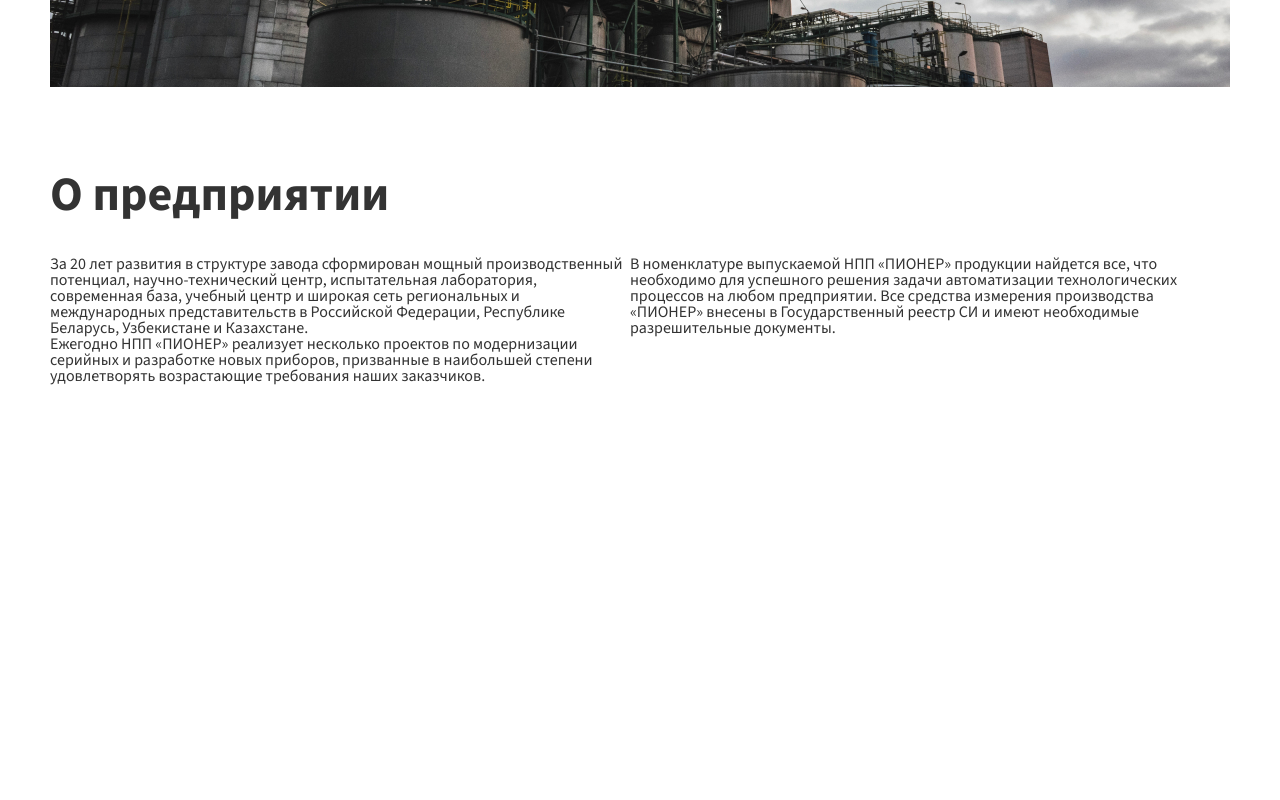
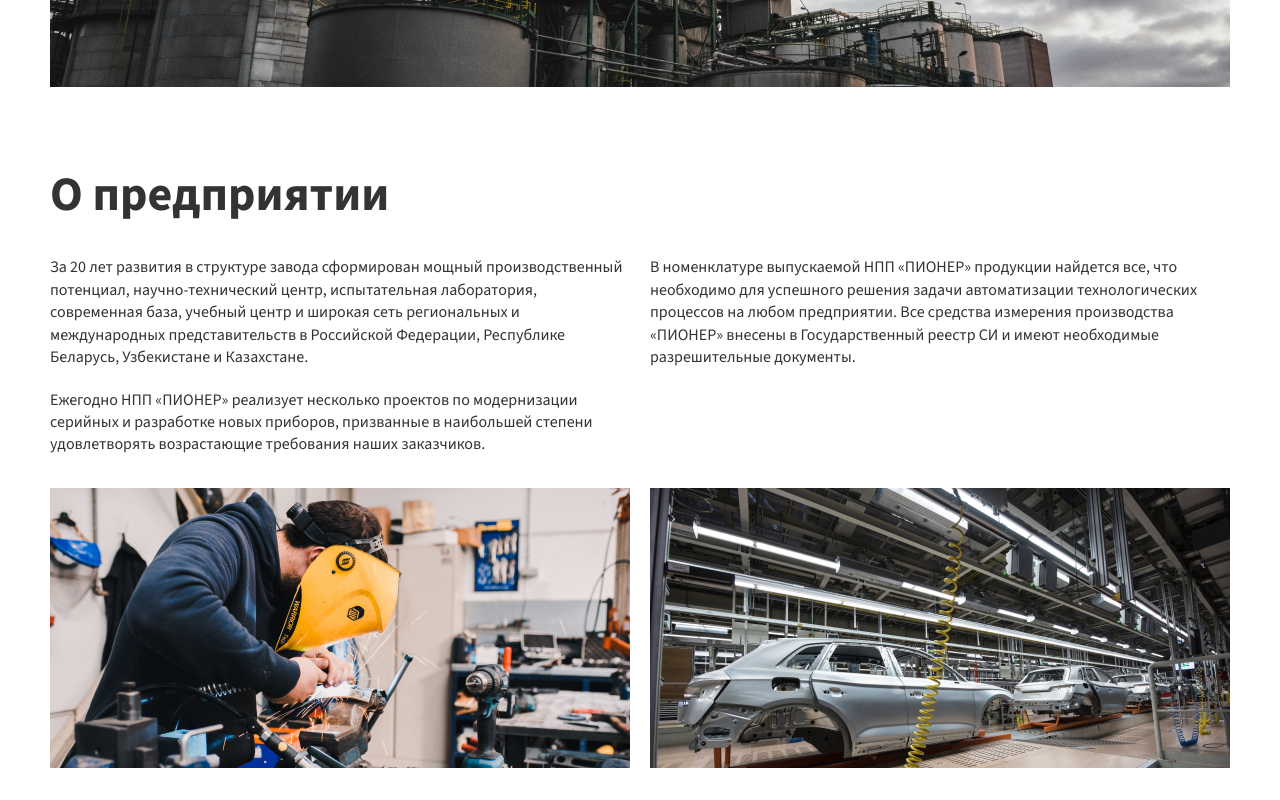
Before and after one commit to kamilories/verstka-pioner, a plain HTML site: page index.html in a window 1280 px wide. Shown: the part 716-1516 px from the top of the page. Before the commit the page ends 1103 px from the top, so only its background shows below. Drawn offline with Linux system fonts and the light colour scheme.

Commit message:
завершен блок о предприятии

```diff
--- a/css/style.css
+++ b/css/style.css
@@ -152,11 +152,22 @@
   .hero,.about{
     padding-top: 80px;
   }
-  .about-texts{
-    display:flex;
-    flex-wrap: wrap;
+  .about_grid {
+    display: grid;
+    gap: 20px; /* Расстояние между блоками */
+    grid-template-columns: repeat(2, 1fr); /* Два столбца одинаковой ширины */
+    padding-bottom: 32px;
+  }
 
-  }
-  .about-text{
+  .about_text{
+    font-size: 16px;
+    line-height: 22.4px;
+    text-align: left;
+    font-weight: 400;
     max-width: 580px;
   }
+
+
+  .about_image{
+    max-width: 580px;
+  }
--- a/index.html
+++ b/index.html
@@ -85,30 +85,40 @@
             <section class="hero">
                 <div class="text_hero">
                     <h1 class="main_title">Российский завод силовых машин</h1>
-                    <p class="hero_main_text">научно-производственное предприятие, занимающееся разработкой и производством силовых
+                    <p class="hero_main_text">научно-производственное предприятие, занимающееся разработкой и
+                        производством силовых
                         машин.</p>
                 </div>
                 <img src="img/hero-image.jpg" alt="Завод" class="hero-iamge">
             </section>
             <section class="about">
                 <h2 class="second_title">О предприятии</h2>
-                <div class="about-texts">
-                    <p class="about-text">За 20 лет развития в структуре завода сформирован мощный производственный потенциал,
-                        научно-технический центр,
-                        испытательная лаборатория, современная база, учебный центр и широкая сеть региональных и
-                        международных
-                        представительств в Российской Федерации, Республике Беларусь, Узбекистане и Казахстане.</p>
-                    <p class="about-text">В номенклатуре выпускаемой НПП «ПИОНЕР» продукции найдется все, что необходимо для успешного
+                <div class="about_grid">
+                    <p class="about_text">За 20 лет развития в структуре завода сформирован мощный производственный
+                        потенциал,
+                        научно-технический центр, испытательная лаборатория, современная база, учебный центр и
+                        широкая сеть региональных и
+                        международных представительств в Российской Федерации, Республике Беларусь, Узбекистане и
+                        Казахстане.</p>
+
+                    <p class="about_text">В номенклатуре выпускаемой НПП «ПИОНЕР» продукции найдется все, что
+                        необходимо для успешного
                         решения
                         задачи
-                        автоматизации технологических процессов на любом предприятии. Все средства измерения производства
+                        автоматизации технологических процессов на любом предприятии. Все средства измерения
+                        производства
                         «ПИОНЕР»
                         внесены в Государственный реестр СИ и имеют необходимые разрешительные документы.</p>
-                    <p class="about-text">Ежегодно НПП «ПИОНЕР» реализует несколько проектов по модернизации серийных и разработке новых
-                        приборов,
+
+                    <p class="about_text">Ежегодно НПП «ПИОНЕР» реализует несколько проектов по модернизации
+                        серийных и разработке новых приборов,
                         призванные в наибольшей степени удовлетворять возрастающие требования наших заказчиков.</p>
                 </div>
-                </section>
+                <div class="about_grid">
+                    <img src="./img/aurelien-romain-DB_q6rPFnBM-unsplash 1.jpg" alt="о предприятии" class="about_image">
+                    <img src="./img/carlos-aranda-QMjCzOGeglA-unsplash 1.jpg" alt="о предприятии" class="about_image">
+                </div>
+            </section>
             <section class="products">
 
             </section>
```
Also changed, not shown: img/aurelien-romain-DB_q6rPFnBM-unsplash 1.jpg (added), img/carlos-aranda-QMjCzOGeglA-unsplash 1.jpg (added), 1 other file.
